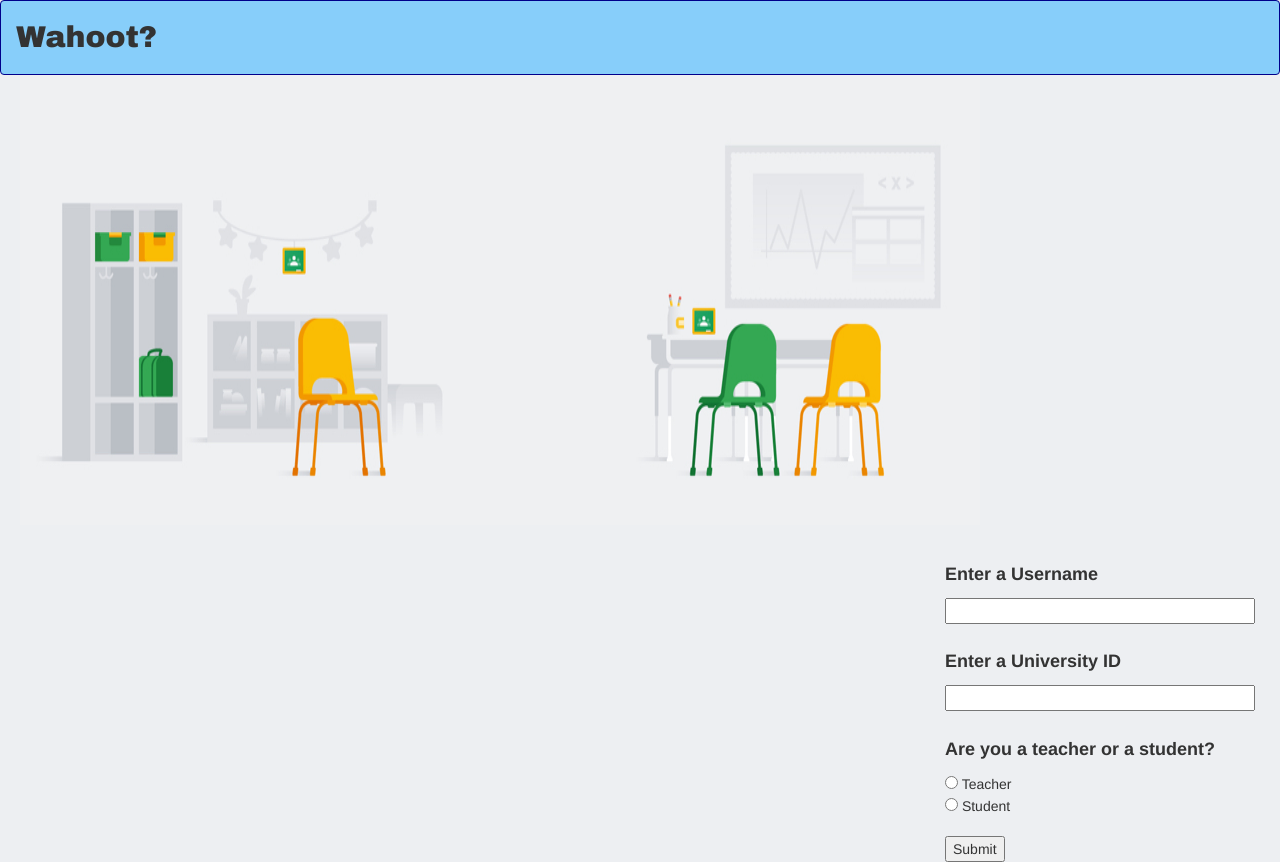
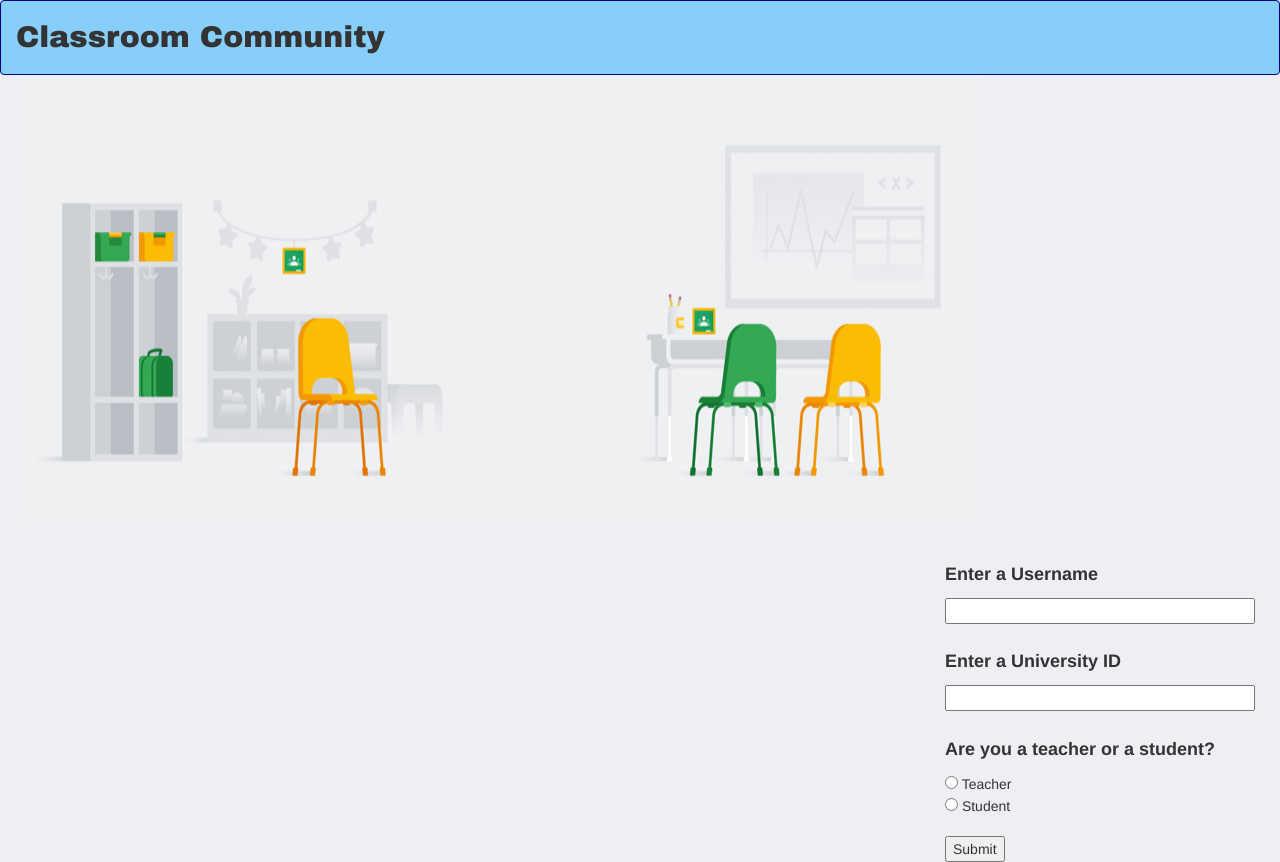
Before and after one commit to BrandonChen1/RPIHack, a website: page login.html in a window 1280 px wide. Drawn offline with nearby package versions, Linux system fonts and the light colour scheme; no server answers.

Commit message:
Update login.html

```diff
--- a/login.html
+++ b/login.html
@@ -195,8 +195,8 @@
 <body style="background-color: #EDEFF2">
     <nav class="navbar navbar-light bg-light">
       <span class="navbar-text">
-        Wahoot?
-      </span>
+      Classroom Community
+       </span>
     </nav>
     <div class = "row" id = "loginScreen">
         <div id = "classroom_pic">
```
